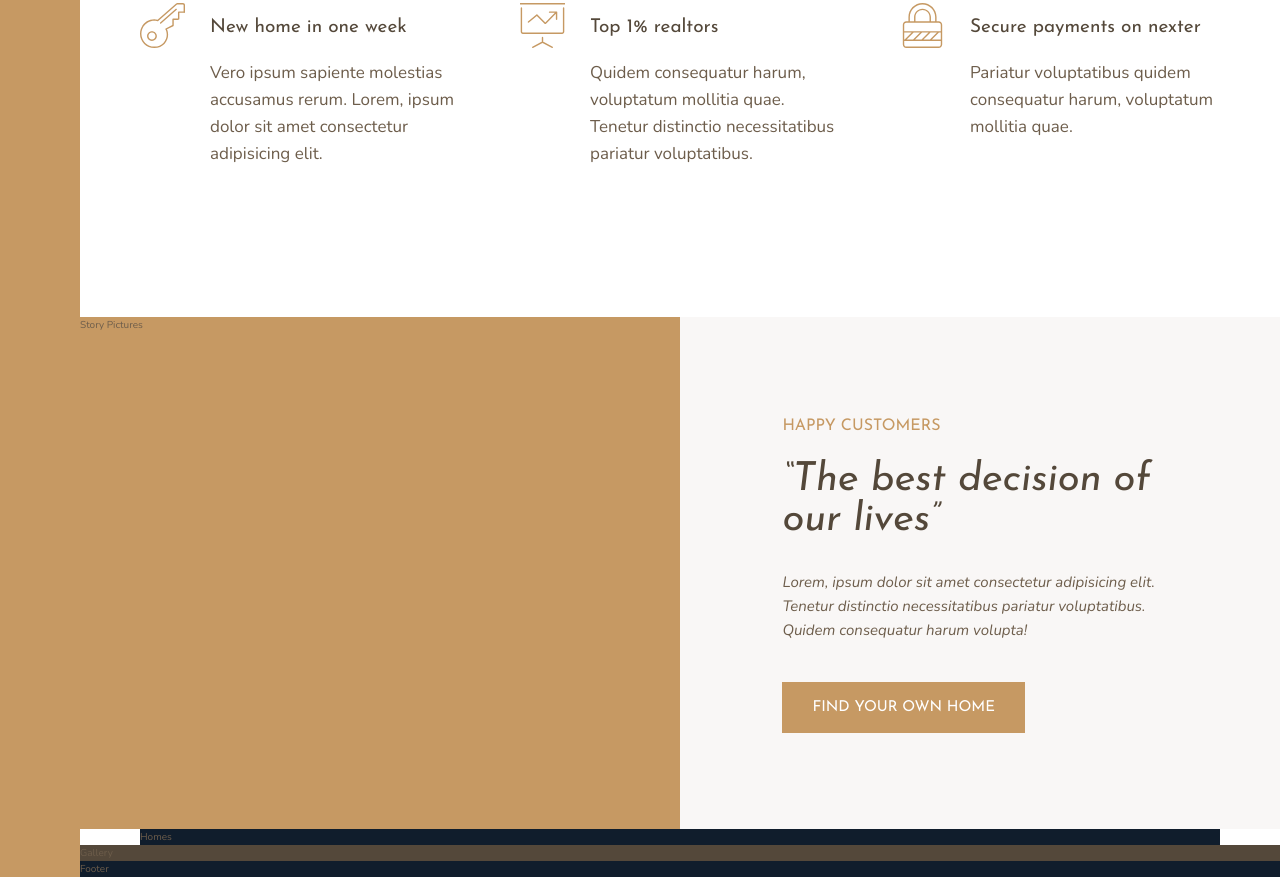
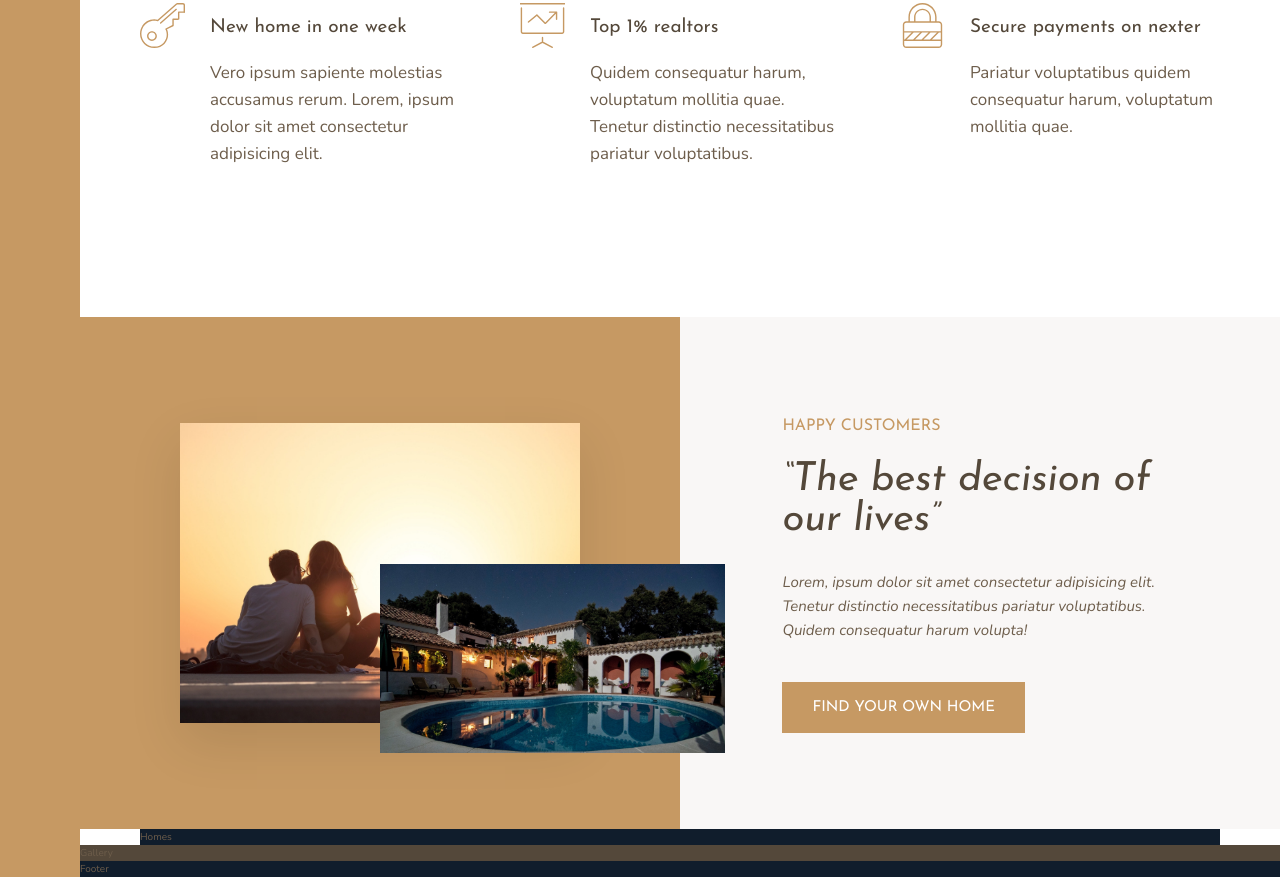
Before and after one commit to khan610/Nexter, a website: page index.html in a window 1280 px wide. Shown: the part 991-1868 px from the top of the page. Drawn offline with nearby package versions, Linux system fonts and the light colour scheme.

Commit message:
Building the Story section part 2

```diff
--- a/index.html
+++ b/index.html
@@ -76,7 +76,9 @@
         </section>
 
         <div class="story__pictures">
-            Story Pictures
+            <img src="img/story-1.jpeg" alt="Couple with new house" class="story__image--1">
+            <img src="img/story-2.jpeg" alt="New house" class="story__image--2">
+
         </div>
 
         <div class="story__content">
--- a/sass/_story.scss
+++ b/sass/_story.scss
@@ -2,6 +2,26 @@
     &__pictures {
         background-color: $color-primary;
         grid-column: full-start / col-end 4;
+        background-image: linear-gradient(rgba($color-primary, .5), rgba($color-primary, .5)) url(../img/back.jpg);
+
+        display: grid;
+        grid-template-rows: repeat(6, 1fr);
+        grid-template-columns: repeat(6, 1fr);
+        align-items: center;
+    }
+
+    &__image--1 {
+        width: 100%;
+        grid-row: 2 / 6;
+        grid-column: 2 / 6;
+        box-shadow: 0 2rem 5rem rgba(#000, .1);
+    }
+
+    &__image--2 {
+        width: 115%;
+        grid-row: 4 / 6;
+        grid-column: 4 / 7;
+        z-index: 20;
     }
 
     &__content {
```
Also changed, not shown: css/style.css.
